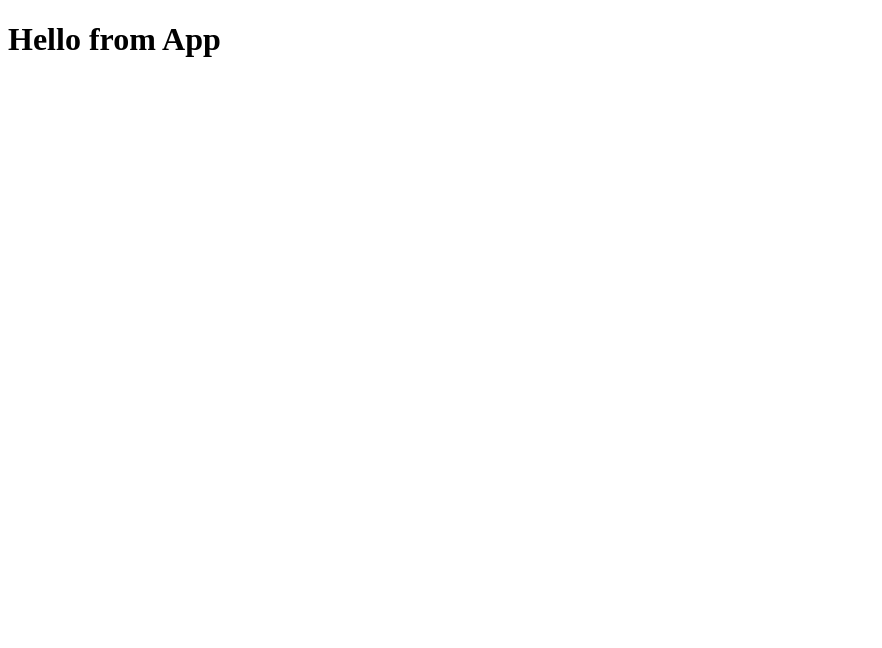
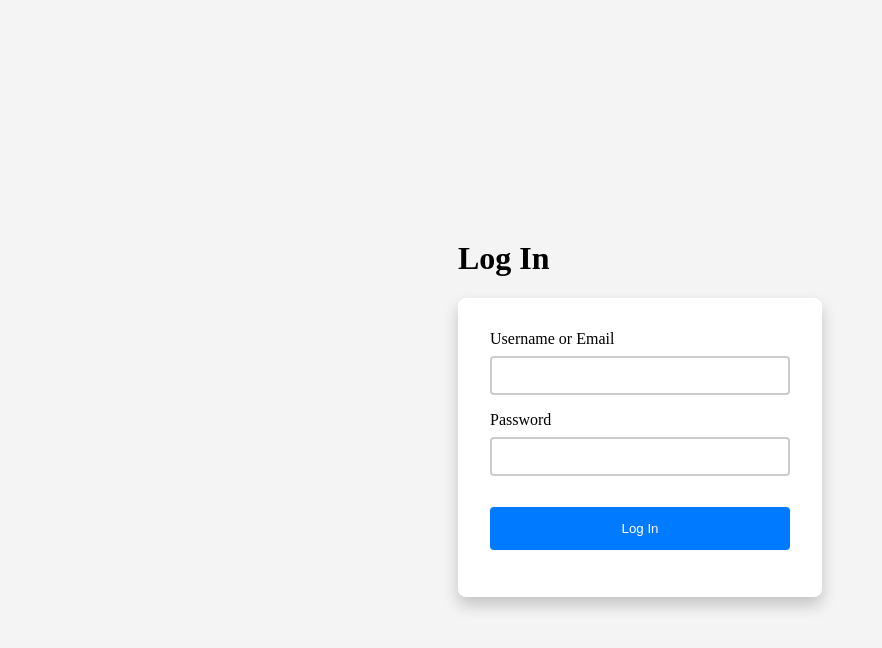
Before and after one commit to jondiezv/funbnb, a React (Create React App) app in the folder frontend/: page /login in a window 1280 px wide. Shown: the top 648 px of the page, without its empty margins (0-882 px from the left). Built offline with nearby package versions, Linux system fonts and the light colour scheme; no server answers.

Commit message:
created login form and added basic styling

```diff
--- a/frontend/src/App.js
+++ b/frontend/src/App.js
@@ -1,6 +1,14 @@
+import React from "react";
+import { Route, Switch } from "react-router-dom";
+import LoginFormPage from "./components/LoginFormPage";
+
 function App() {
   return (
-    <h1>Hello from App</h1>
+    <Switch>
+      <Route path="/login">
+        <LoginFormPage />
+      </Route>
+    </Switch>
   );
 }
 
--- /dev/null
+++ b/frontend/src/components/LoginFormPage/LoginForm.css
@@ -0,0 +1,54 @@
+body {
+  display: flex;
+  justify-content: center;
+  align-items: center;
+  height: 100vh;
+  background-color: #f4f4f4;
+}
+
+form {
+  background-color: #fff;
+  padding: 2rem;
+  border-radius: 8px;
+  box-shadow: 0px 8px 16px 0px rgba(0, 0, 0, 0.2);
+  width: 300px;
+}
+
+label {
+  font-size: 1rem;
+  margin-bottom: 0.5rem;
+  display: block;
+}
+
+input {
+  width: 100%;
+  padding: 10px;
+  margin: 8px 0;
+  box-sizing: border-box;
+  border: 2px solid #ccc;
+  border-radius: 4px;
+}
+
+input:focus {
+  border-color: #007bff;
+}
+
+p {
+  color: red;
+  font-size: 0.875rem;
+}
+
+button {
+  background-color: #007bff;
+  color: white;
+  padding: 14px 20px;
+  margin: 15px 0;
+  border: none;
+  border-radius: 4px;
+  cursor: pointer;
+  width: 100%;
+}
+
+button:hover {
+  background-color: #0056b3;
+}
--- /dev/null
+++ b/frontend/src/components/LoginFormPage/index.js
@@ -0,0 +1,56 @@
+import React, { useState } from "react";
+import * as sessionActions from "../../store/session";
+import { useDispatch, useSelector } from "react-redux";
+import { Redirect } from "react-router-dom";
+import "./LoginForm.css";
+
+function LoginFormPage() {
+  const dispatch = useDispatch();
+  const sessionUser = useSelector((state) => state.session.user);
+  const [credential, setCredential] = useState("");
+  const [password, setPassword] = useState("");
+  const [errors, setErrors] = useState({});
+
+  if (sessionUser) return <Redirect to="/" />;
+
+  const handleSubmit = (e) => {
+    e.preventDefault();
+    setErrors({});
+    return dispatch(sessionActions.login({ credential, password })).catch(
+      async (res) => {
+        const data = await res.json();
+        if (data && data.errors) setErrors(data.errors);
+      }
+    );
+  };
+
+  return (
+    <>
+      <h1>Log In</h1>
+      <form onSubmit={handleSubmit}>
+        <label>
+          Username or Email
+          <input
+            type="text"
+            value={credential}
+            onChange={(e) => setCredential(e.target.value)}
+            required
+          />
+        </label>
+        <label>
+          Password
+          <input
+            type="password"
+            value={password}
+            onChange={(e) => setPassword(e.target.value)}
+            required
+          />
+        </label>
+        {errors.credential && <p>{errors.credential}</p>}
+        <button type="submit">Log In</button>
+      </form>
+    </>
+  );
+}
+
+export default LoginFormPage;
--- a/frontend/src/index.js
+++ b/frontend/src/index.js
@@ -6,6 +6,7 @@ import "./index.css";
 import App from "./App";
 import configureStore from "./store";
 import { restoreCSRF, csrfFetch } from "./store/csrf";
+import * as sessionActions from "./store/session";
 
 const store = configureStore();
 
@@ -14,6 +15,7 @@ if (process.env.NODE_ENV !== "production") {
 
   window.csrfFetch = csrfFetch;
   window.store = store;
+  window.sessionActions = sessionActions;
 }
 function Root() {
   return (
--- a/frontend/src/store/index.js
+++ b/frontend/src/store/index.js
@@ -1,8 +1,10 @@
 import { createStore, combineReducers, applyMiddleware, compose } from "redux";
 import thunk from "redux-thunk";
 
+import sessionReducer from "./session";
+
 const rootReducer = combineReducers({
-  // add reducer functions here
+  session: sessionReducer,
 });
 
 let enhancer;
--- /dev/null
+++ b/frontend/src/store/session.js
@@ -0,0 +1,51 @@
+import { csrfFetch } from "./csrf";
+
+const SET_USER = "session/setUser";
+const REMOVE_USER = "session/removeUser";
+
+const setUser = (user) => {
+  return {
+    type: SET_USER,
+    payload: user,
+  };
+};
+
+const removeUser = () => {
+  return {
+    type: REMOVE_USER,
+  };
+};
+
+export const login = (user) => async (dispatch) => {
+  const { credential, password } = user;
+  const response = await csrfFetch("/api/session", {
+    method: "POST",
+    body: JSON.stringify({
+      credential,
+      password,
+    }),
+  });
+  const data = await response.json();
+  dispatch(setUser(data.user));
+  return response;
+};
+
+const initialState = { user: null };
+
+const sessionReducer = (state = initialState, action) => {
+  let newState;
+  switch (action.type) {
+    case SET_USER:
+      newState = Object.assign({}, state);
+      newState.user = action.payload;
+      return newState;
+    case REMOVE_USER:
+      newState = Object.assign({}, state);
+      newState.user = null;
+      return newState;
+    default:
+      return state;
+  }
+};
+
+export default sessionReducer;
```
